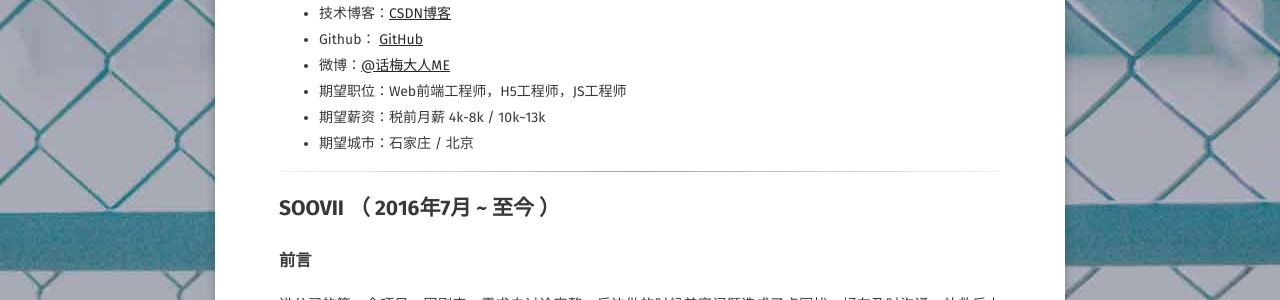
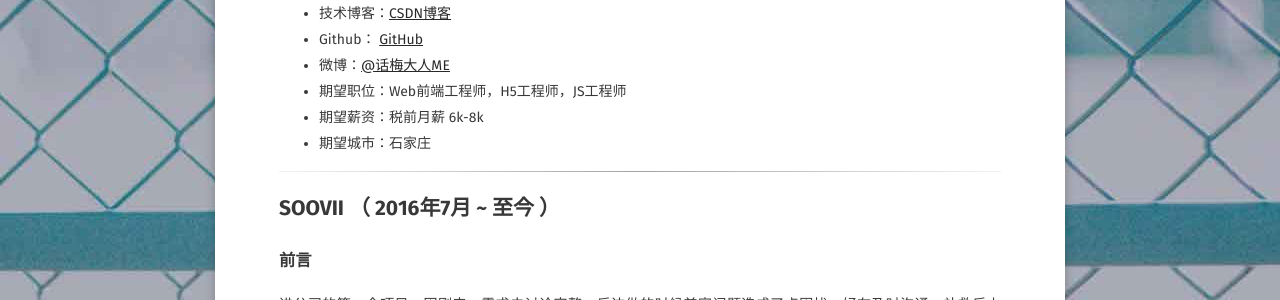
Before and after one commit to ybx13579/IceYang.github.io, a Jekyll site: the page built from about/index.md, in a window 1280 px wide and 900 px high, scrolled down 397 px. Shown: the part 151-451 px from the top of the window. Built offline with Jekyll 4.4.1, drawn with Linux system fonts in a browser that asks for light colours; some web fonts are replaced.

Commit message:
Update index.md

```diff
--- a/about/index.md
+++ b/about/index.md
@@ -22,8 +22,8 @@ comments: false
  - Github： [GitHub](https://github.com/ybx13579)
  - 微博：[@话梅大人ME](http://weibo.com/u/2114928095)<br/>
  - 期望职位：Web前端工程师，H5工程师，JS工程师
- - 期望薪资：税前月薪 4k-8k / 10k~13k
- - 期望城市：石家庄 / 北京
+ - 期望薪资：税前月薪 6k-8k
+ - 期望城市：石家庄
 
 
 ---
```
